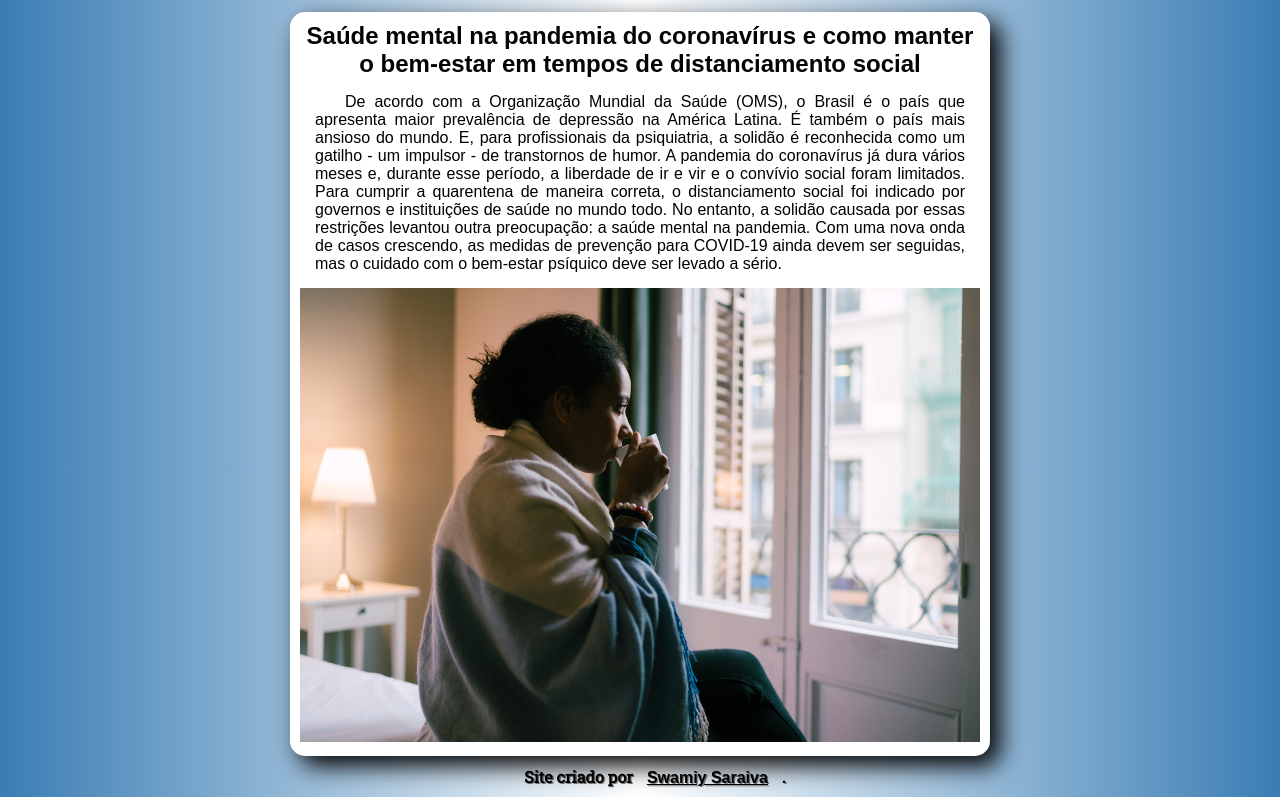
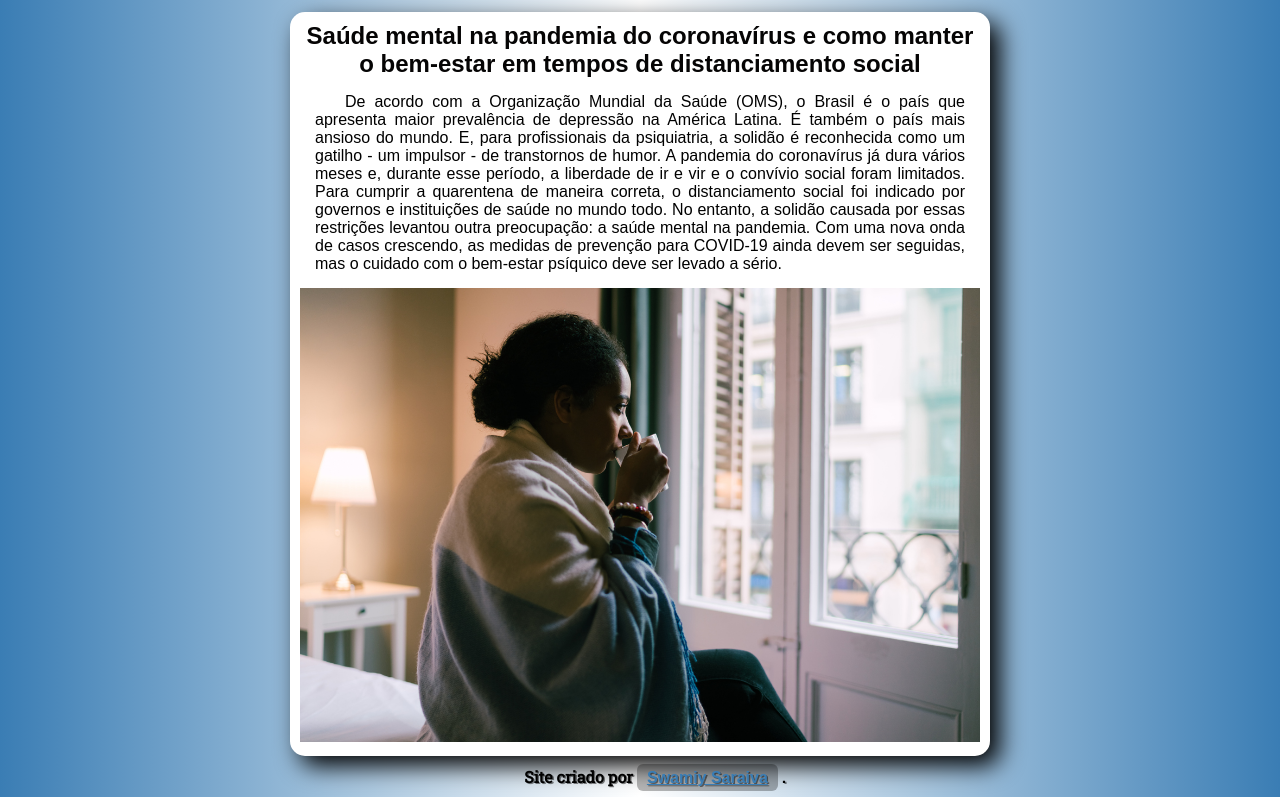
Before and after one commit to Saraiva94/site.saude.unigranrio, a plain HTML site: page Trabalho PCA/PCA Saúde Mental/index.html in a window 1280 px wide. In both pictures the pointer is over the link "Swamiy Saraiva". Shown: the part 39-836 px from the top of the page. Drawn offline with Linux system fonts and the light colour scheme.

Commit message:
Update style.css

```diff
--- a/Trabalho PCA/PCA Saúde Mental/style.css
+++ b/Trabalho PCA/PCA Saúde Mental/style.css
@@ -86,3 +86,11 @@ footer > p > a {
     text-shadow: 1.3px 1.3px 0px rgba(0, 0, 0, 0.473);
     text-decoration: underline;
 }
+
+footer a:hover {
+    background-color: rgba(0, 0, 0, 0.288);
+    color: #3a7db4;
+    padding:5px 10px;
+    border-radius: 6px;
+    transition-duration: 0.5s;
+}
```
